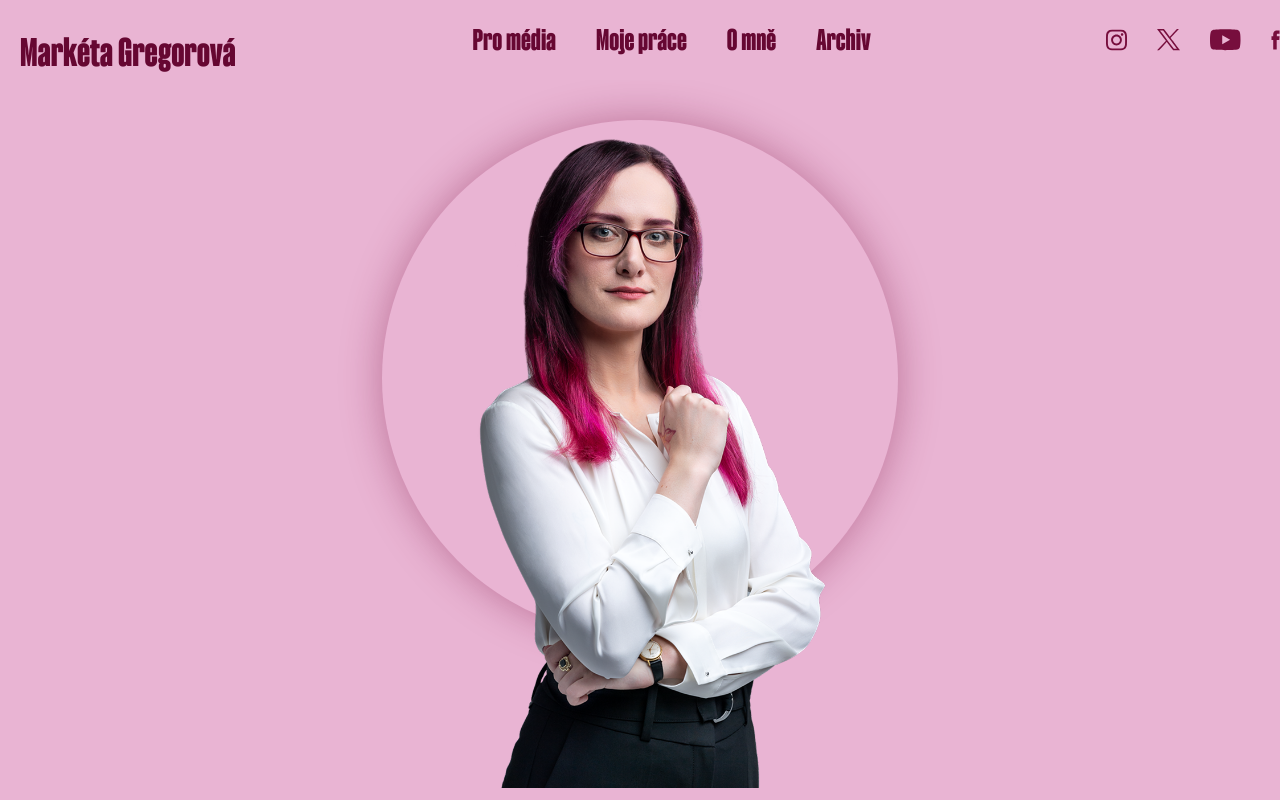
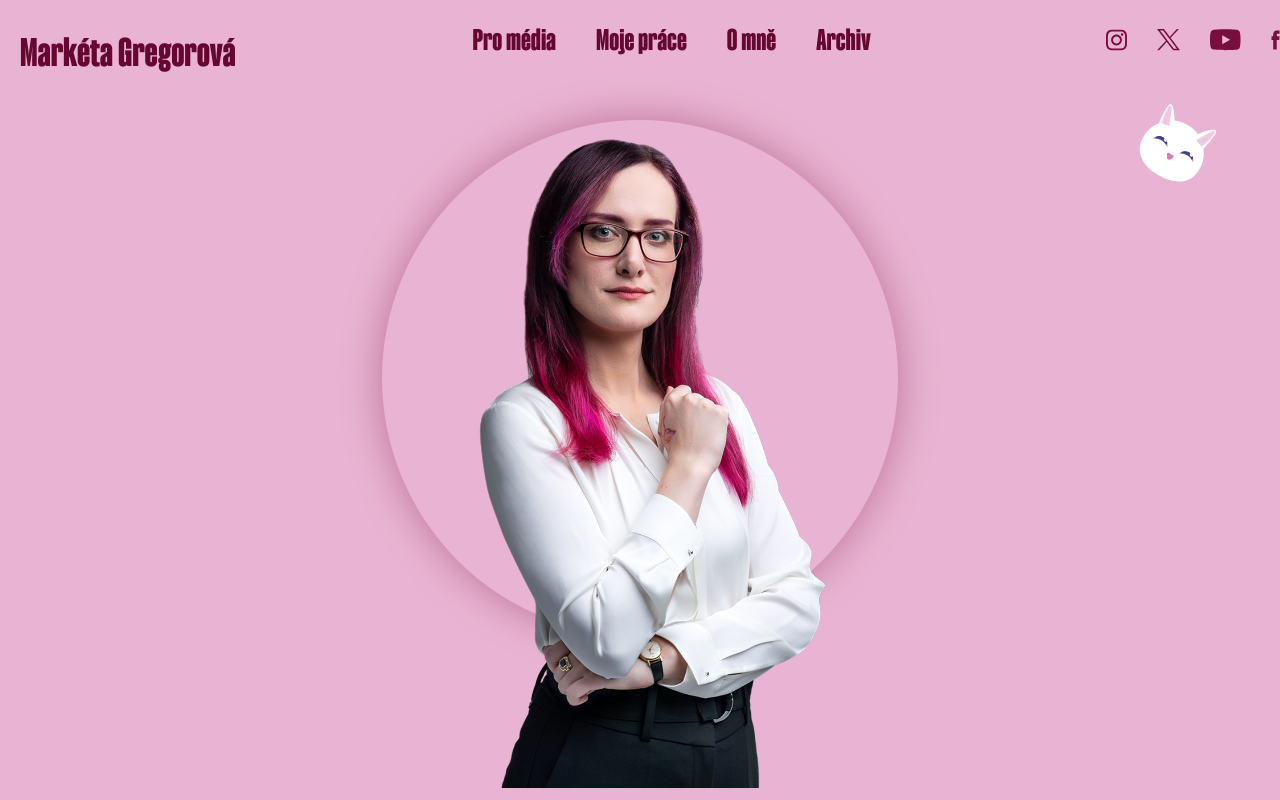
Before and after one commit to caroluxurians/mgreg, a Next.js app: page / in a window 1280 px wide. Shown: the top 800 px of the page. Built offline with nearby package versions, Linux system fonts and the light colour scheme.

Commit message:
cat init

```diff
--- a/app/page.tsx
+++ b/app/page.tsx
@@ -11,10 +11,18 @@ const Home = () => {
           height={686}
           width={389}
           alt="Markéta Gregorová foto"
-          className="ml-2 z-2"
+          className="ml-2 z-3"
           unoptimized
         />
-        <div className="absolute rounded-full top-10 w-[516px] h-[516px] shadow-[0_0_40px_rgba(119,14,61,0.4)]" />
+        <div className="absolute bg-light-pink z-2 rounded-full top-10 w-[516px] h-[516px] shadow-[0_0_40px_rgba(119,14,61,0.4)]" />
+        <Image
+          src="/cat-happy.svg"
+          width={65}
+          height={65}
+          alt="happy cat"
+          className="absolute top-8 right-18 rotate-30 z-1"
+          unoptimized
+        />
       </main>
       <div className="text-center sm:hidden bg-light-pink pt-4 mb-8 text-[15px] font-medium text-dark-pink">
         Pirátská poslankyně v Evropském parlamentu,<br />
```
Also changed, not shown: public/cat-happy.svg.
